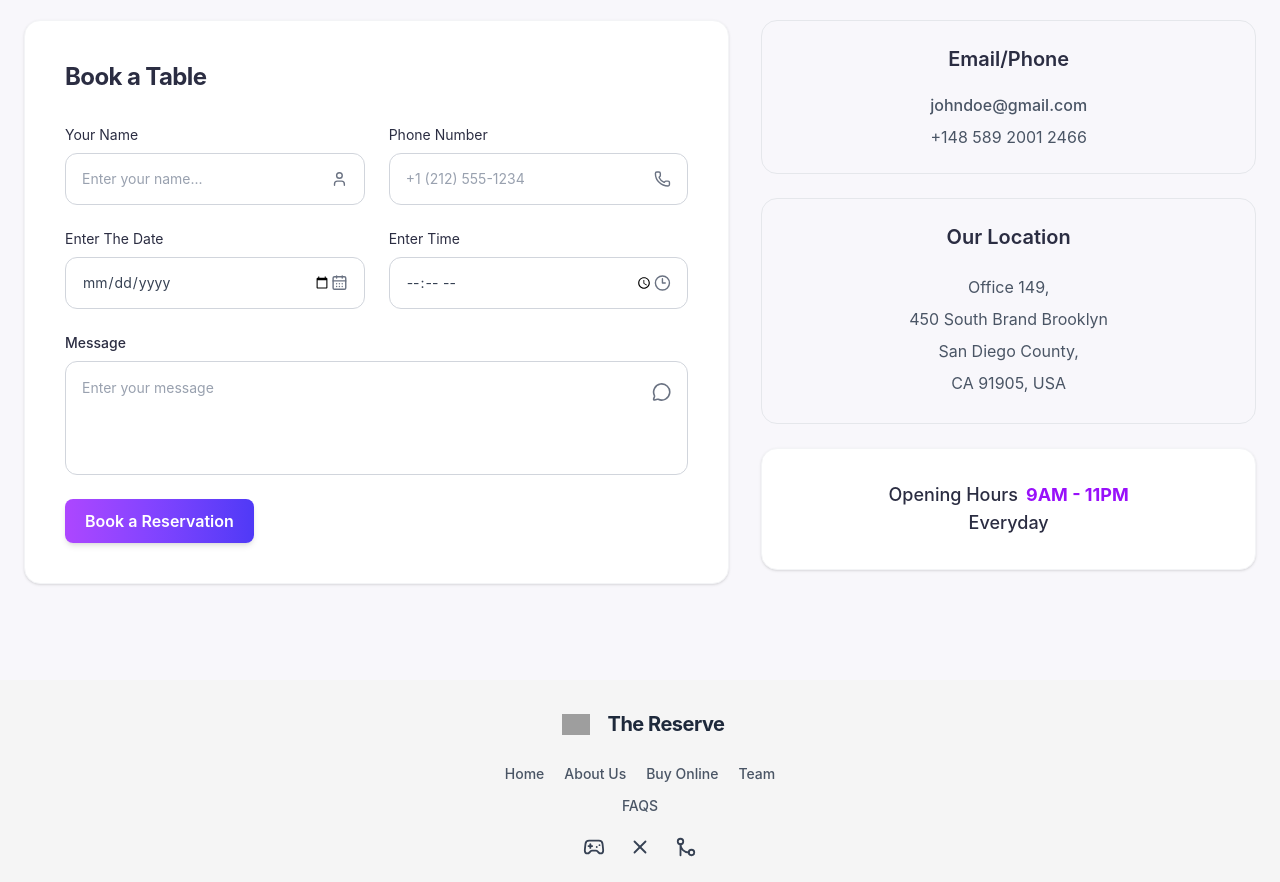
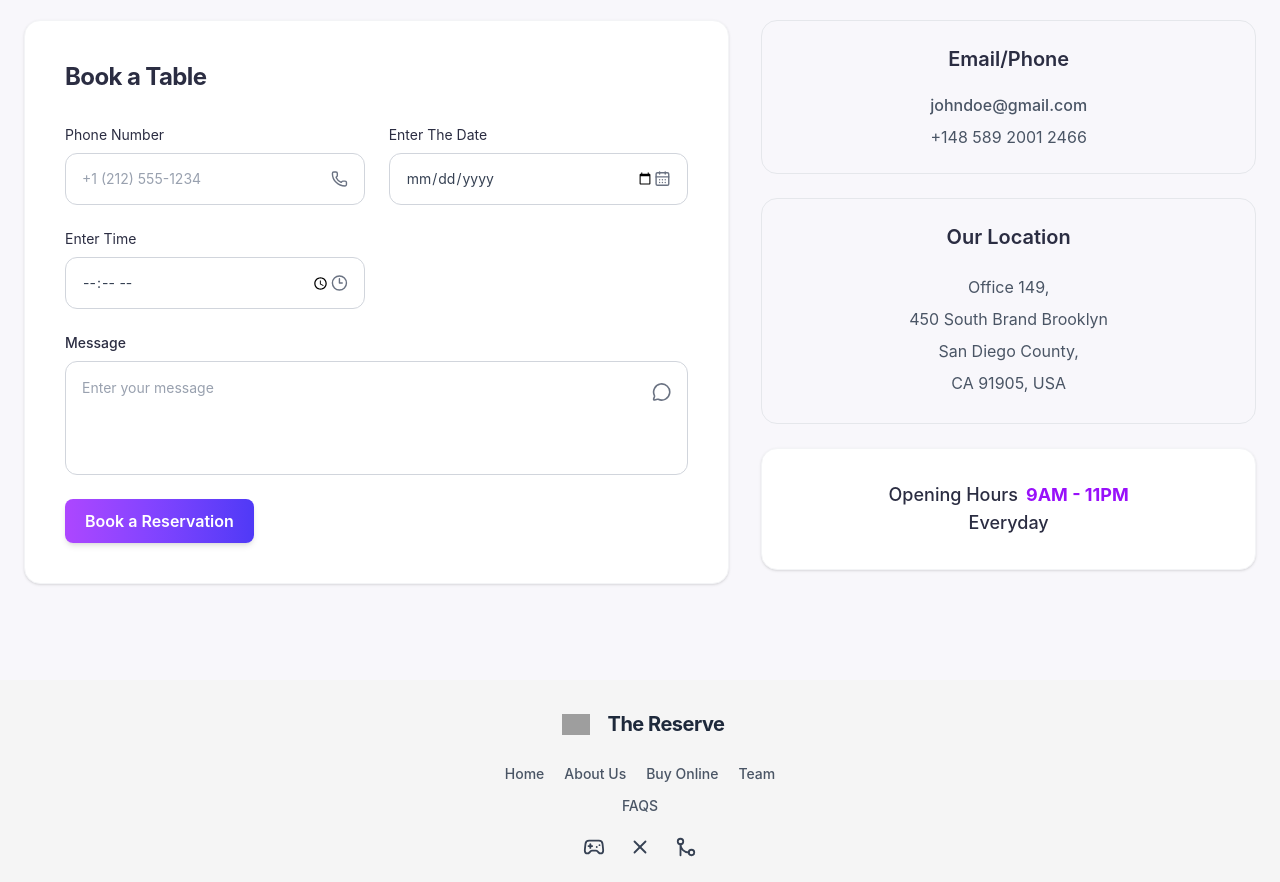
Before and after one commit to Jaisan-a-j/the-reserve-client, a React (Vite) app: page / in a window 1280 px wide. Shown: the part 4480-5362 px from the top of the page. Built offline with nearby package versions, Linux system fonts and the light colour scheme; grey boxes are pictures that could not be loaded.

Commit message:
created api for booking reservationa and form validation

```diff
--- a/src/components/common/Button.tsx
+++ b/src/components/common/Button.tsx
@@ -1,8 +1,19 @@
 import type { ButtonTypes } from "../../types";
-const Button = ({ content, className }: ButtonTypes) => {
+const Button = ({
+  content,
+  className,
+  onClick,
+  disabled,
+  type = "button",
+}: ButtonTypes) => {
   return (
     <button
-      className={`bg-gradient-to-r from-purple-500 to-indigo-600 text-white font-semibold px-5 py-2.5 rounded-lg shadow-md hover:scale-105 transition-all duration-300 ${className}`}
+      type={type}
+      onClick={onClick}
+      disabled={disabled}
+      className={`bg-linear-to-r from-purple-500 to-indigo-600 text-white font-semibold px-5 py-2.5 rounded-lg shadow-md transition-all duration-300 ${
+        disabled ? "opacity-60 cursor-not-allowed" : "hover:scale-105"
+      } ${className ?? ""}`}
     >
       {content}
     </button>
--- a/src/components/reservation/Reservation.tsx
+++ b/src/components/reservation/Reservation.tsx
@@ -1,22 +1,73 @@
 import { MessageCircle } from "lucide-react";
-import { useState, type ChangeEvent } from "react";
+import { useState, type ChangeEvent, type FormEvent } from "react";
 import FormInput from "./FormInput";
 import { formFields } from "../../constants/forms";
+import { useAppSelector } from "../../hooks/reduxHooks";
+import { createBooking } from "../../services/bookingService";
 import ContactCard from "./ContactCard";
 import type { FormFieldMeta } from "../../types";
 import Button from "../common/Button";
 
 const Reservation = () => {
+  const token = useAppSelector((state) => state.auth.token);
   const [formData, setFormData] = useState<Record<string, string>>({
-    fullName: "",
+    message: "",
     phone: "",
     date: "",
     time: "",
   });
+  const [loading, setLoading] = useState(false);
+  const [successMessage, setSuccessMessage] = useState("");
+  const [errorMessage, setErrorMessage] = useState("");
 
-  const handleInputChange = (e: ChangeEvent<HTMLInputElement>) => {
+  const handleInputChange = (
+    e: ChangeEvent<HTMLInputElement | HTMLTextAreaElement>,
+  ) => {
     const { name, value } = e.target;
     setFormData((prev) => ({ ...prev, [name]: value }));
+  };
+
+  const handleSubmit = async (e: FormEvent<HTMLFormElement>) => {
+    e.preventDefault();
+    setSuccessMessage("");
+    setErrorMessage("");
+
+    if (!token) {
+      setErrorMessage("Please log in before booking a table.");
+      return;
+    }
+
+    if (!formData.phone || !formData.date || !formData.time) {
+      setErrorMessage("Phone, date and time are required.");
+      return;
+    }
+
+    try {
+      setLoading(true);
+      await createBooking(
+        {
+          phone: formData.phone,
+          date: formData.date,
+          time: formData.time,
+          message: formData.message,
+        },
+        token,
+      );
+      setSuccessMessage(
+        "Booking request sent successfully. We will confirm it shortly.",
+      );
+      setFormData({
+        message: "",
+        phone: "",
+        date: "",
+        time: "",
+      });
+    } catch (error) {
+      console.error(error);
+      setErrorMessage("Booking failed. Please try again later.");
+    } finally {
+      setLoading(false);
+    }
   };
 
   return (
@@ -42,8 +93,18 @@ const Reservation = () => {
 
           <form
             className="mt-8 grid grid-cols-1 md:grid-cols-2 gap-6"
-            onSubmit={(e) => e.preventDefault()}
+            onSubmit={handleSubmit}
           >
+            {errorMessage && (
+              <div className="md:col-span-2 text-sm text-red-600">
+                {errorMessage}
+              </div>
+            )}
+            {successMessage && (
+              <div className="md:col-span-2 text-sm text-green-600">
+                {successMessage}
+              </div>
+            )}
             {formFields.map((field: FormFieldMeta) => (
               <FormInput
                 key={field.label}
@@ -63,8 +124,11 @@ const Reservation = () => {
               <div className="flex items-start border border-gray-300 rounded-xl px-4 py-4 focus-within:border-purple-500 transition-colors">
                 <textarea
                   id="message"
+                  name="message"
                   rows={4}
                   placeholder="Enter your message"
+                  value={formData.message}
+                  onChange={handleInputChange}
                   className="w-full outline-none text-sm text-gray-700 resize-none placeholder:text-gray-400"
                 />
                 <MessageCircle className="text-gray-500 mt-1" size={20} />
@@ -72,7 +136,11 @@ const Reservation = () => {
             </div>
 
             <div className="md:col-span-2">
-              <Button content="Book a Reservation" />
+              <Button
+                type="submit"
+                content={loading ? "Booking..." : "Book a Reservation"}
+                disabled={loading}
+              />
             </div>
           </form>
         </div>
--- a/src/constants/forms.ts
+++ b/src/constants/forms.ts
@@ -1,14 +1,7 @@
-import { User, Phone, CalendarDays, Clock3 } from "lucide-react";
+import { Phone, CalendarDays, Clock3 } from "lucide-react";
 import type { FormFieldMeta } from "../types";
 
 export const formFields: FormFieldMeta[] = [
-  {
-    label: "Your Name",
-    type: "text",
-    placeholder: "Enter your name...",
-    icon: User,
-    name: "fullName",
-  },
   {
     label: "Phone Number",
     type: "text",
--- a/src/features/auth/authSlice.ts
+++ b/src/features/auth/authSlice.ts
@@ -32,7 +32,6 @@ const authSlice = createSlice({
   extraReducers: (builder) => {
     builder
 
-      // LOGIN
       .addCase(loginUserThunk.pending, (state) => {
         state.loading = true;
       })
@@ -48,7 +47,6 @@ const authSlice = createSlice({
         state.error = action.payload as string;
       })
 
-      // REGISTER
       .addCase(registerUserThunk.pending, (state) => {
         state.loading = true;
       })
@@ -59,13 +57,11 @@ const authSlice = createSlice({
         state.token = action.payload.token;
       })
 
-      // GOOGLE LOGIN
       .addCase(loginGoogleThunk.fulfilled, (state, action) => {
         state.user = action.payload.user;
         state.token = action.payload.token;
       })
 
-      // VERIFY USER
       .addCase(verifyUserThunk.fulfilled, (state, action) => {
         state.user = action.payload.user;
         state.token = action.payload.token;
--- /dev/null
+++ b/src/services/bookingService.ts
@@ -0,0 +1,33 @@
+import axios from "axios";
+
+const API = axios.create({
+  baseURL: "http://localhost:5000/api/bookings",
+});
+
+export const createBooking = async (
+  bookingData: {
+    phone: string;
+    date: string;
+    time: string;
+    message?: string;
+  },
+  token: string,
+) => {
+  const response = await API.post("/", bookingData, {
+    headers: {
+      Authorization: `Bearer ${token}`,
+    },
+  });
+
+  return response.data;
+};
+
+export const getMyBookings = async (token: string) => {
+  const response = await API.get("/me", {
+    headers: {
+      Authorization: `Bearer ${token}`,
+    },
+  });
+
+  return response.data;
+};
--- a/src/types/index.ts
+++ b/src/types/index.ts
@@ -25,11 +25,21 @@ export interface FormInputProps extends FormFieldMeta {
   value: string;
   onChange: (e: ChangeEvent<HTMLInputElement>) => void;
 }
+
+export interface BookingInput {
+  phone: string;
+  date: string;
+  time: string;
+  message?: string;
+}
+
 export interface ButtonTypes {
   path?: string;
   content: string;
   className?: string;
   onClick?: () => void;
+  disabled?: boolean;
+  type?: "button" | "submit" | "reset";
 }
 
 export interface UserType {
```
